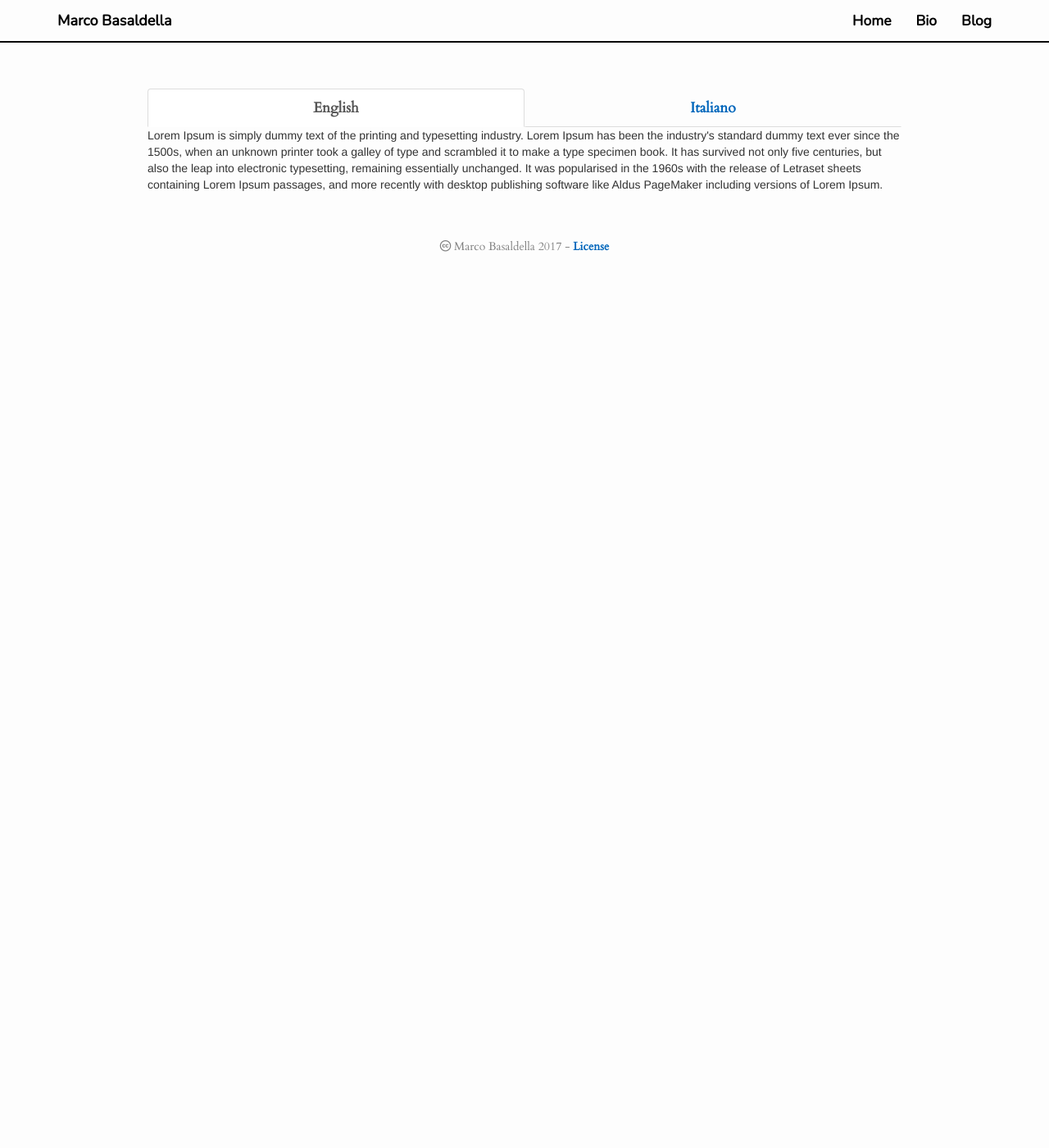
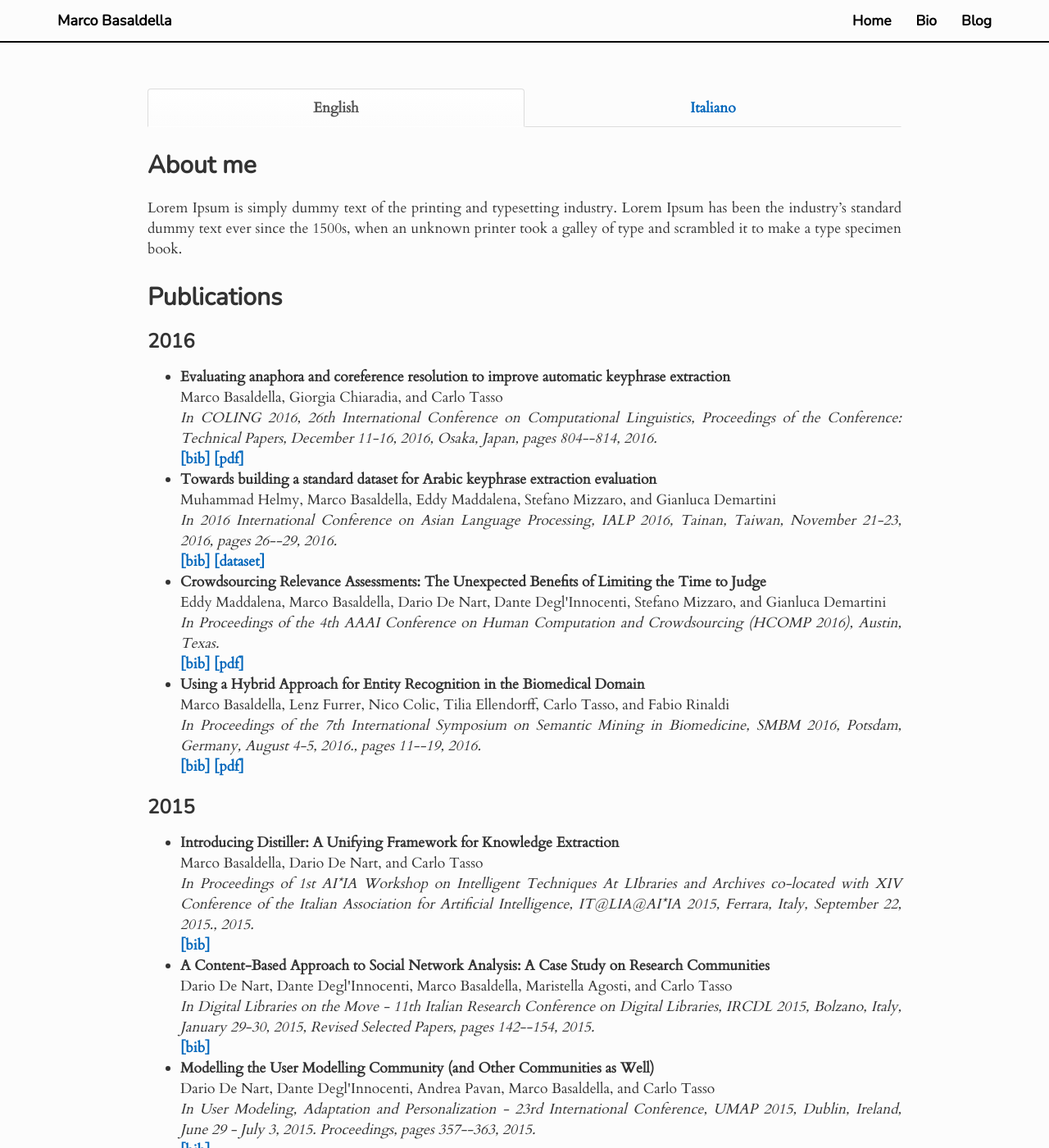
Before and after one commit to basaldella/basaldella.github.io, a Jekyll site: the page built from bio.md, in a window 1280 px wide and 1400 px high. Shown: the whole window at 82% size. Built offline with Jekyll 4.4.1, drawn with Linux system fonts in a browser that asks for light colours; nearby versions of some CDN libraries.

Commit message:
Added publications

```diff
--- a/assets/main.scss
+++ b/assets/main.scss
@@ -4,7 +4,7 @@
 
 /* COLORS */
 
-$whitish: #FDFDFD;
+$whitish:  #FCFCFC; /* #FDFDFD;*/
 $dark-blue: #336699;
 $light-blue: #0066BB;
 $orange: #DE4A40;
@@ -53,6 +53,34 @@ a:focus, a:hover {
     text-decoration: underline;
 	font-weight: bold;
 }
+
+/* Bio */
+
+.nav-tabs > li.active > a{
+background: white; /* For browsers that do not support gradients */
+    background: -webkit-linear-gradient(white, $whitish); /* For Safari 5.1 to 6.0 */
+    background: -o-linear-gradient(white, $whitish); /* For Opera 11.1 to 12.0 */
+    background: -moz-linear-gradient(white, $whitish); /* For Firefox 3.6 to 15 */
+    background: linear-gradient(white, $whitish); /* Standard syntax */
+}
+
+p.papertitle {
+	font-size: 1em;
+	font-weight: bold;
+	margin-bottom: 0em;
+}
+
+p.paperauthors {
+	font-size: 1em;
+	margin-bottom: 0em;
+}
+
+p.paperdesc {
+	font-size: 1em;
+	font-style: italic;
+	margin-bottom: 0em;
+}
+
 
 .content-column {
 	margin-top: 4em;
--- a/bio.md
+++ b/bio.md
@@ -11,7 +11,70 @@ permalink: bio.html
 
 <!-- Tab panes -->
 <div class="tab-content">
-	<div role="tabpanel" class="tab-pane active" id="english">Lorem Ipsum is simply dummy text of the printing and typesetting industry. Lorem Ipsum has been the industry's standard dummy text ever since the 1500s, when an unknown printer took a galley of type and scrambled it to make a type specimen book. It has survived not only five centuries, but also the leap into electronic typesetting, remaining essentially unchanged. It was popularised in the 1960s with the release of Letraset sheets containing Lorem Ipsum passages, and more recently with desktop publishing software like Aldus PageMaker including versions of Lorem Ipsum.</div>
+<div role="tabpanel" class="tab-pane active" id="english" markdown="1">
+## About me
+Lorem Ipsum is simply dummy text of the printing and typesetting industry. Lorem Ipsum has been the industry's standard dummy text ever since the 1500s, when an unknown printer took a galley of type and scrambled it to make a type specimen book.
 
-	<div role="tabpanel" class="tab-pane" id="italiano">Lorem Ipsum is simply dummy text of the printing and typesetting industry. Lorem Ipsum has been the industry's standard dummy text ever since the 1500s, when an unknown printer took a galley of type and scrambled it to make a type specimen book.</div>
+
+## Publications
 </div>
+
+<div role="tabpanel" class="tab-pane" id="italiano" markdown="1">
+Lorem Ipsum is simply dummy text of the printing and typesetting industry. Lorem Ipsum has been the industry's standard dummy text ever since the 1500s, when an unknown printer took a galley of type and scrambled it to make a type specimen book.
+
+## Pubblicazioni
+</div>
+</div>
+
+<h3>2016</h3>
+<ul>
+
+<li><p class="papertitle">Evaluating anaphora and coreference resolution to improve automatic keyphrase extraction</p>
+    <p class="paperauthors">Marco Basaldella, Giorgia Chiaradia, and Carlo Tasso</p>
+    <p class="paperdesc">In COLING 2016, 26th International Conference on Computational Linguistics, Proceedings of the Conference: Technical Papers, December 11-16, 2016, Osaka, Japan, pages 804--814, 2016.</p>
+	<a href="papers/coling2016.bib">[bib]</a>
+	<a href="http://aclweb.org/anthology/C/C16/C16-1077.pdf">[pdf]</a>
+</li>
+<li>
+    <p class="papertitle">Towards building a standard dataset for Arabic keyphrase extraction evaluation</p>
+    <p class="paperauthors">Muhammad Helmy, Marco Basaldella, Eddy Maddalena, Stefano Mizzaro, and Gianluca Demartini</p>
+    <p class="paperdesc">In 2016 International Conference on Asian Language Processing, IALP 2016, Tainan, Taiwan, November 21-23, 2016, pages 26--29, 2016.</p>
+	<a href="papers/ialp2016.bib">[bib]</a>
+	<a href="https://www.github.com/ailab-uniud/akec">[dataset]</a>
+</li>
+<li>
+	<p class="papertitle">Crowdsourcing Relevance Assessments: The Unexpected Benefits of Limiting the Time to Judge</p>
+	<p class="paperauthors">Eddy Maddalena, Marco Basaldella, Dario De Nart, Dante Degl'Innocenti, Stefano Mizzaro, and Gianluca Demartini</p>
+	<p class="paperdesc">In Proceedings of the 4th AAAI Conference on Human Computation and Crowdsourcing (HCOMP 2016), Austin, Texas.</p>
+	<a href="papers/hcomp2016.bib">[bib]</a>
+	<a href="https://www.aaai.org/ocs/index.php/HCOMP/HCOMP16/paper/viewFile/14040/13640">[pdf]</a>
+</li>
+<li>
+    <p class="papertitle">Using a Hybrid Approach for Entity Recognition in the Biomedical Domain</p>
+    <p class="paperauthors">Marco Basaldella, Lenz Furrer, Nico Colic, Tilia Ellendorff, Carlo Tasso, and Fabio Rinaldi</p>
+    <p class="paperdesc">In Proceedings of the 7th International Symposium on Semantic Mining in Biomedicine, SMBM 2016, Potsdam, Germany, August 4-5, 2016., pages 11--19, 2016.</p>
+	<a href="papers/smbm2016.bib">[bib]</a>
+	<a href="http://ceur-ws.org/Vol-1650/smbm16Basaldella.pdf">[pdf]</a>
+</li>
+</ul>
+<h3>2015</h3>
+<ul>
+<li>
+    <p class="papertitle">Introducing Distiller: A Unifying Framework for Knowledge Extraction</p>
+    <p class="paperauthors">Marco Basaldella, Dario De Nart, and Carlo Tasso</p>
+    <p class="paperdesc">In Proceedings of 1st AI*IA Workshop on Intelligent Techniques At LIbraries and Archives co-located with XIV Conference of the Italian Association for Artificial Intelligence, IT@LIA@AI*IA 2015, Ferrara, Italy, September 22, 2015., 2015.</p>
+	<a href="papers/aiia2015.bib">[bib]</a>
+</li>
+<li>
+    <p class="papertitle">A Content-Based Approach to Social Network Analysis: A Case Study on Research Communities</p>
+    <p class="paperauthors">Dario De Nart, Dante Degl'Innocenti, Marco Basaldella, Maristella Agosti, and Carlo Tasso</p>
+    <p class="paperdesc">In Digital Libraries on the Move - 11th Italian Research Conference on Digital Libraries, IRCDL 2015, Bolzano, Italy, January 29-30, 2015, Revised Selected Papers, pages 142--154, 2015.</p>
+	<a href="papers/ircdl2015.bib">[bib]</a>
+</li>
+<li>
+    <p class="papertitle">Modelling the User Modelling Community (and Other Communities as Well)</p>
+    <p class="paperauthors">Dario De Nart, Dante Degl'Innocenti, Andrea Pavan, Marco Basaldella, and Carlo Tasso</p>
+    <p class="paperdesc">In User Modeling, Adaptation and Personalization - 23rd International Conference, UMAP 2015, Dublin, Ireland, June 29 - July 3, 2015. Proceedings, pages 357--363, 2015.</p>
+	<a href="papers/umap2015.bib">[bib]</a>
+</li>
+</ul>
```
Also changed, not shown: papers/aiia2015.bib (added, +12 -0 lines), papers/coling2016.bib (added, +13 -0 lines), papers/hcomp2016.bib (added, +11 -0 lines), papers/ialp2016.bib (added, +15 -0 lines), papers/ircdl2015.bib (added, +15 -0 lines), papers/smbm2016.bib (added, +14 -0 lines), papers/umap2015.bib (added, +15 -0 lines).
